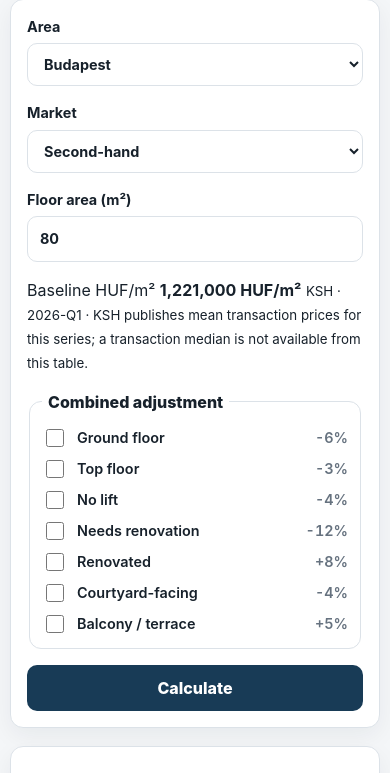
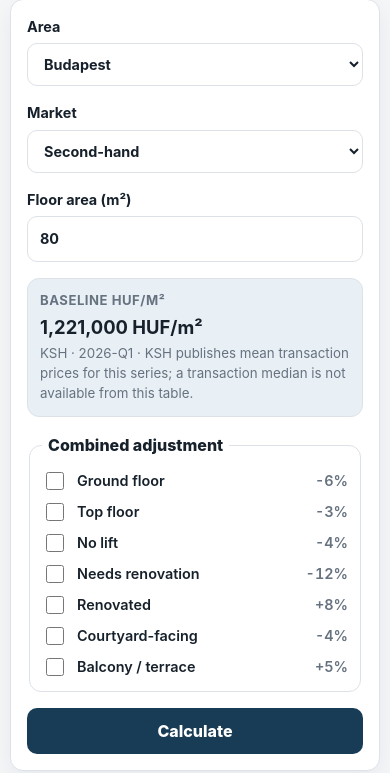
Before and after one commit to ArrowSK/real-estate-watch, a FastAPI app: page /valuation in a window 390 px wide. Shown: the part 346-1119 px from the top of the page. Run offline with FastAPI, Linux system fonts and the light colour scheme; data comes from the database, SQL or seed files in the repository; data that the repository does not hold is empty.

Commit message:
Style regional metrics and market-derived valuation baseline

```diff
--- a/app/static/app.css
+++ b/app/static/app.css
@@ -49,7 +49,7 @@ a { color: inherit; }
 .muted { color: var(--muted); }
 .small { font-size: .88rem; }
 .grid { display: grid; gap: 16px; }
-.metrics-grid { grid-template-columns: 1.6fr 1fr 1fr; margin-bottom: 16px; }
+.metrics-grid { grid-template-columns: 1.7fr .8fr .8fr 1fr; margin-bottom: 16px; }
 .card { background: var(--panel); border: 1px solid var(--line); border-radius: 16px; padding: 22px; box-shadow: var(--shadow); }
 .metric-card.primary { background: linear-gradient(145deg, var(--panel), var(--accent-soft)); }
 .label { margin: 0 0 8px; color: var(--muted); font-size: .84rem; font-weight: 750; text-transform: uppercase; letter-spacing: .06em; }
@@ -78,6 +78,10 @@ canvas { width: 100%; height: 300px; display: block; }
 .form-card { display: grid; gap: 16px; }
 .form-card fieldset { border: 1px solid var(--line); border-radius: 12px; padding: 12px; display: grid; gap: 7px; }
 .form-card legend { font-weight: 800; padding: 0 6px; }
+.baseline-box { display: grid; gap: 3px; border: 1px solid var(--line); border-radius: 12px; padding: 12px; background: var(--accent-soft); }
+.baseline-box > span { color: var(--muted); font-size: .82rem; font-weight: 750; text-transform: uppercase; letter-spacing: .04em; }
+.baseline-box > strong { font-size: 1.15rem; }
+.baseline-box > small { color: var(--muted); }
 .check-row { grid-template-columns: auto 1fr auto; align-items: center; gap: 10px; font-weight: 600; }
 .check-row input { width: 18px; height: 18px; }
 .coefficient { color: var(--muted); font-variant-numeric: tabular-nums; }
@@ -107,8 +111,14 @@ code { background: var(--accent-soft); padding: 2px 5px; border-radius: 5px; }
 .site-footer { border-top: 1px solid var(--line); color: var(--muted); font-size: .82rem; background: var(--panel); }
 .footer-row { min-height: 58px; display: flex; justify-content: space-between; align-items: center; gap: 12px; }
 
+@media (max-width: 980px) {
+  .metrics-grid { grid-template-columns: 1.6fr 1fr 1fr; }
+  .metrics-grid .card:last-child { grid-column: span 3; }
+}
+
 @media (max-width: 820px) {
   .metrics-grid, .two-column { grid-template-columns: 1fr; }
+  .metrics-grid .card:last-child { grid-column: auto; }
   .filter-bar { align-items: stretch; flex-direction: column; }
   .chart-wrap, canvas { min-height: 240px; height: 240px; }
   .brand small { display: none; }
```
